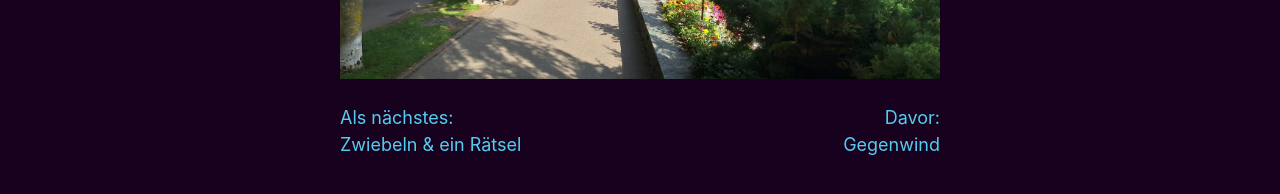
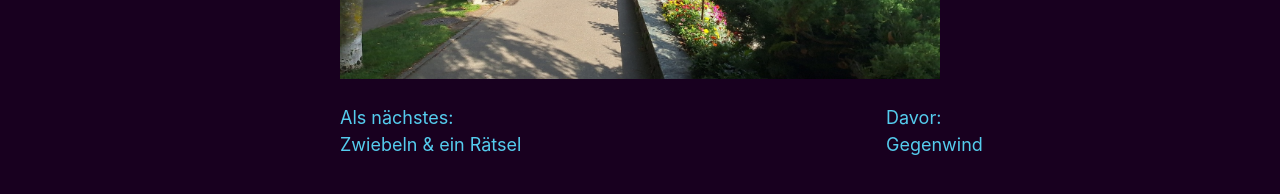
Before and after one commit to corvinjs/rhone2024, a Jekyll site: the page built from _posts/2024-07-09-Erlebnisse.md, in a window 1280 px wide. Shown: the part 511-705 px from the top of the page. Built offline with Jekyll 4.4.1, drawn with Linux system fonts in a browser that asks for light colours.

Commit message:
Auto-Update

```diff
--- a/_layouts/post.html
+++ b/_layouts/post.html
@@ -33,6 +33,7 @@
           <!-- Placeholder -->
           <div></div>
           {% endif %}
+          <div style="width: 3em"/>
           {% if page.previous != nil %}
           <a href=".{{ page.previous.url }}" style="text-align: right;">Davor: <br>{{ page.previous.title }}</a>
           {% else %}
```
